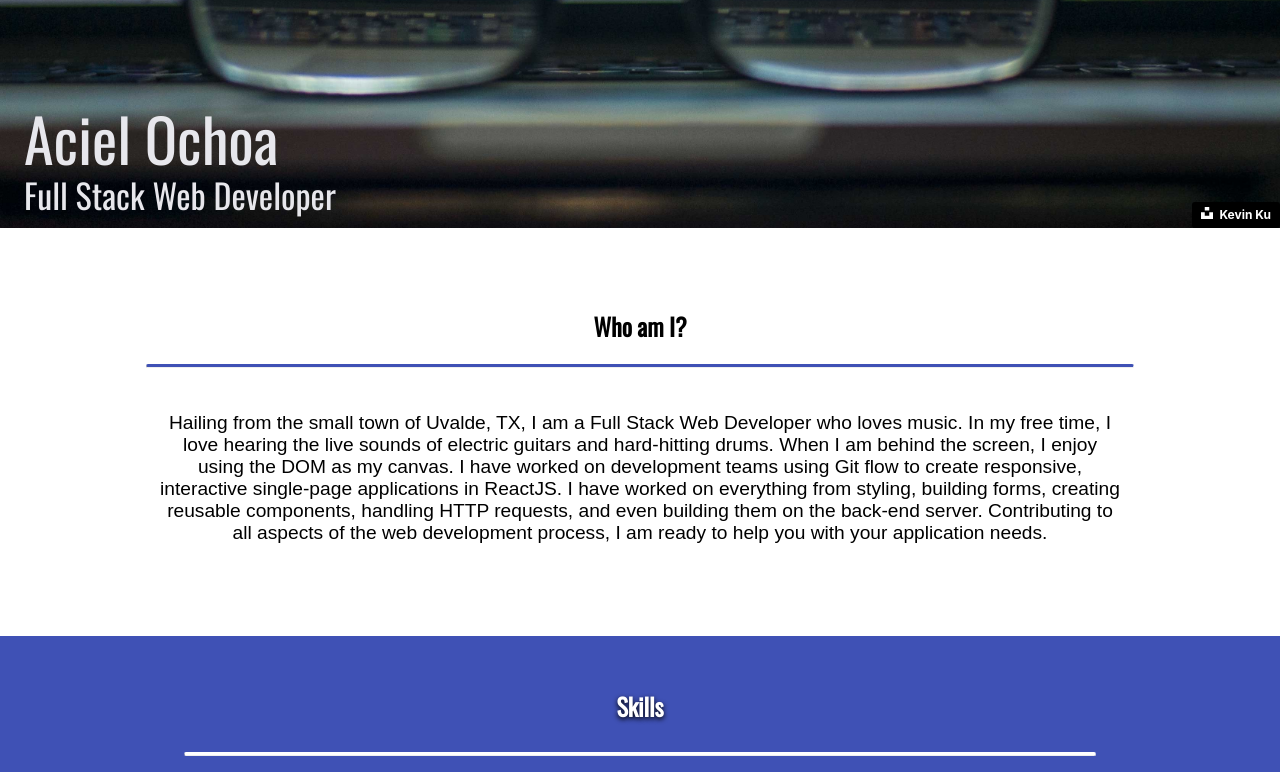
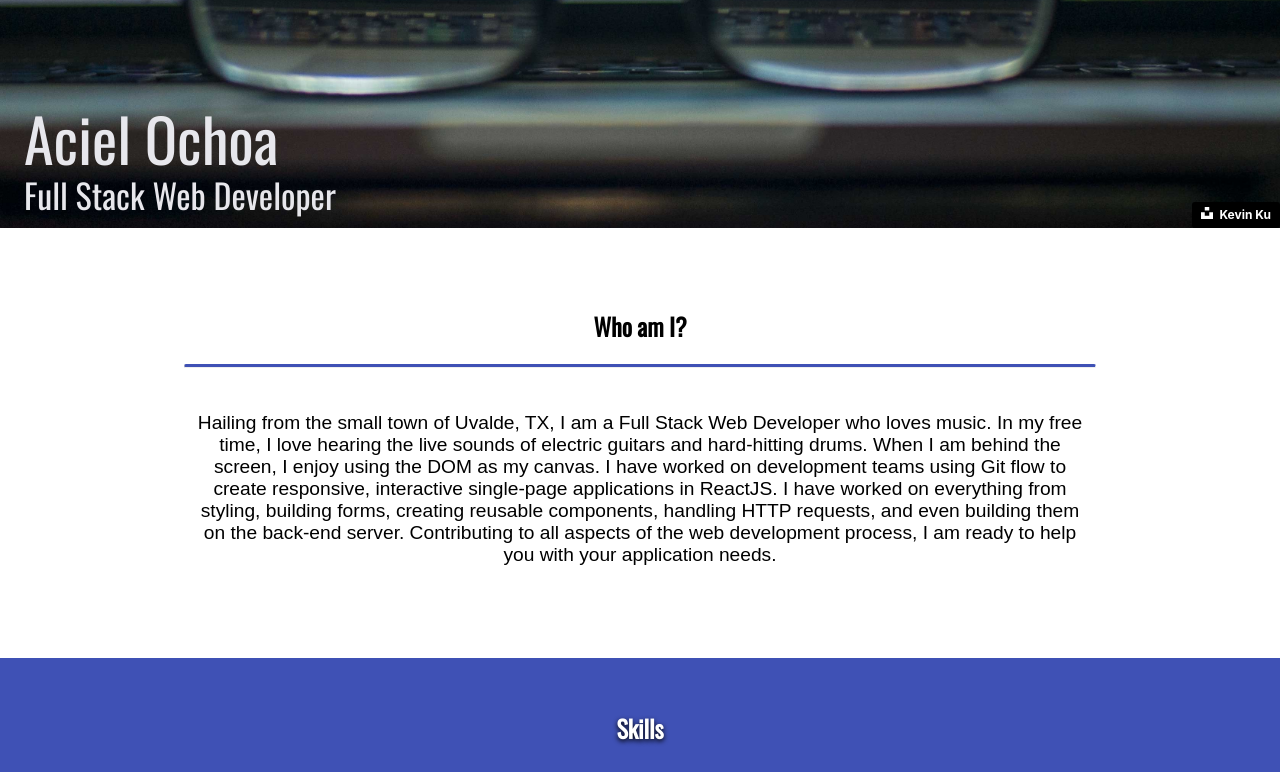
Before and after one commit to AceIsHuman/Aciel-Ochoa-Portfolio, a React (Create React App) app: page / in a window 1280 px wide. Shown: the part 572-1344 px from the top of the page. Built offline with nearby package versions, Linux system fonts and the light colour scheme; a web font is replaced by a local one.

Commit message:
remove width property from Divider and Description, add maxWidth="md" to Container

```diff
--- a/src/components/About.js
+++ b/src/components/About.js
@@ -4,7 +4,10 @@ import { styled } from '@material-ui/core/styles';
 
 function About() {
   return (
-    <Container style={{ margin: '5rem auto', textAlign: 'center' }}>
+    <Container
+      maxWidth="md"
+      style={{ margin: '5rem auto', textAlign: 'center' }}
+    >
       <h2>Who am I?</h2>
       <Divider />
       <Description>
@@ -24,16 +27,14 @@ function About() {
 }
 
 const Divider = styled('hr')({
-  borderTop: '.2rem solid #3f51b5',
-  borderRadius: '.2rem',
-  width: '80%',
+  borderTop: '0.2rem solid #3f51b5',
+  borderRadius: '0.2rem',
   marginBottom: '2rem',
 });
 
 const Description = styled('p')(({ theme }) => ({
   fontFamily: "'Recursive', sans-serif",
   boxSizing: 'border-box',
-  width: '80%',
   fontSize: '1.2rem',
   margin: '0 auto',
   padding: '0.75rem',
```
